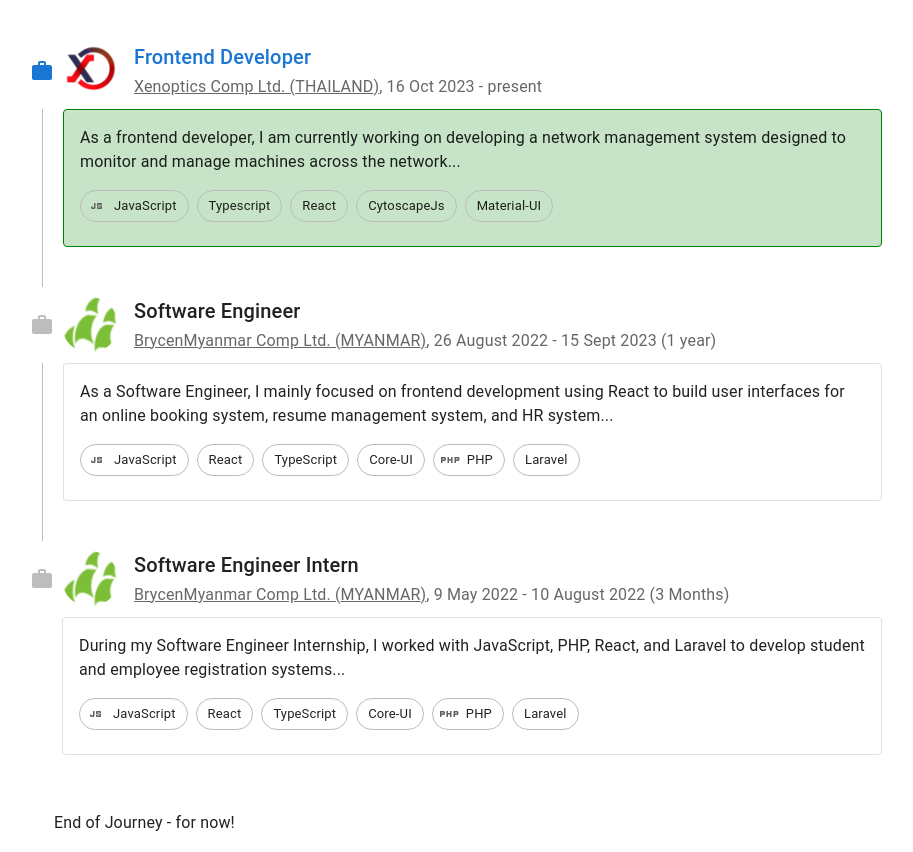
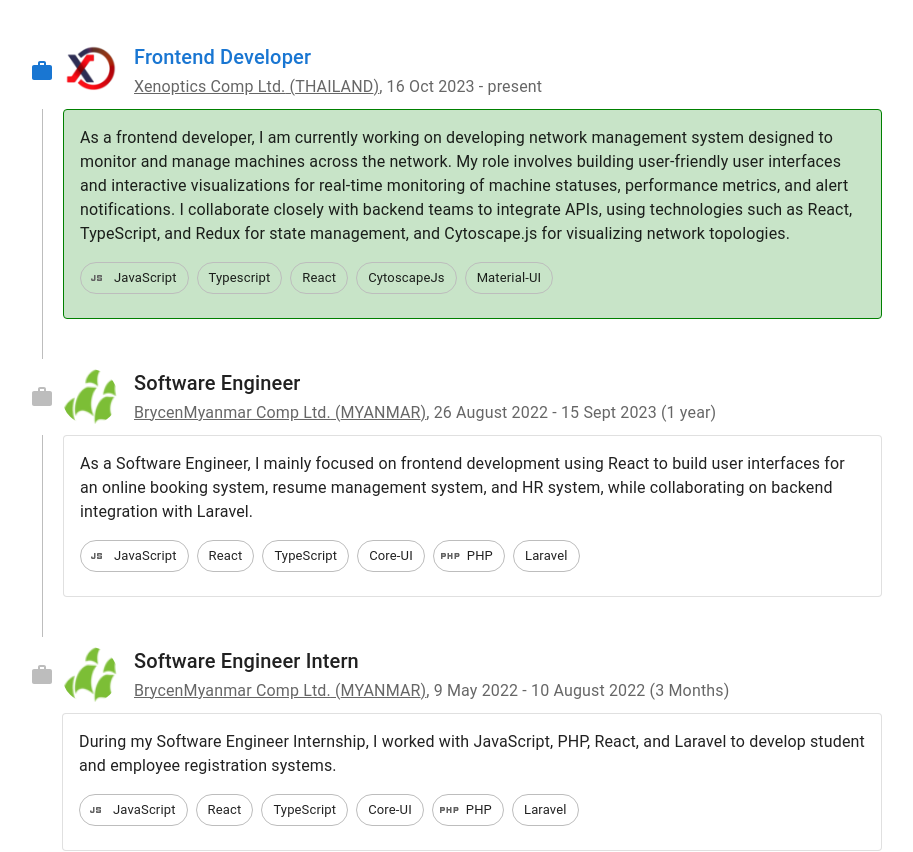
Before and after one commit to phyoewaiaung/phyowaiaung.net, a React (Vite) app: page / in a window 1280 px wide. Shown: the part 1160-2012 px from the top of the page, without its empty margins (180-1093 px from the left). Built offline with nearby package versions, Linux system fonts and the light colour scheme.

Commit message:
wip experienc ui

```diff
--- a/src/components/Experiences.tsx
+++ b/src/components/Experiences.tsx
@@ -42,7 +42,7 @@ const experiences: ExperienceProps[] = [
       "Material-UI",
     ],
     description:
-      "As a frontend developer, I am currently working on developing a network management system designed to monitor and manage machines across the network...",
+      "As a frontend developer, I am currently working on developing network management system designed to monitor and manage machines across the network. My role involves building user-friendly user interfaces and interactive visualizations for real-time monitoring of machine statuses, performance metrics, and alert notifications. I collaborate closely with backend teams to integrate APIs, using technologies such as React, TypeScript, and Redux for state management, and Cytoscape.js for visualizing network topologies.",
     logo: "/assets/xenoptics.png",
     link: "https://xenoptics.com/", // Company website
     location: "THAILAND", // Company location
@@ -60,7 +60,7 @@ const experiences: ExperienceProps[] = [
       "Laravel",
     ],
     description:
-      "As a Software Engineer, I mainly focused on frontend development using React to build user interfaces for an online booking system, resume management system, and HR system...",
+      "As a Software Engineer, I mainly focused on frontend development using React to build user interfaces for an online booking system, resume management system, and HR system, while collaborating on backend integration with Laravel.",
     logo: "/assets/brycen.png",
     link: "https://www.brycenmyanmar.com.mm/", // Company website
     location: "MYANMAR", // Company location
@@ -78,7 +78,7 @@ const experiences: ExperienceProps[] = [
       "Laravel",
     ],
     description:
-      "During my Software Engineer Internship, I worked with JavaScript, PHP, React, and Laravel to develop student and employee registration systems...",
+      "During my Software Engineer Internship, I worked with JavaScript, PHP, React, and Laravel to develop student and employee registration systems.",
     logo: "/assets/brycen.png",
     link: "https://www.brycenmyanmar.com.mm/", // Company website
     location: "MYANMAR", // Company location
```
